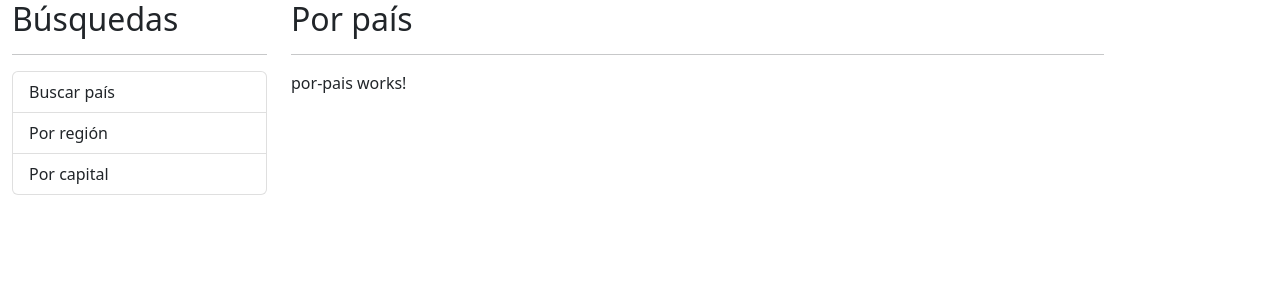
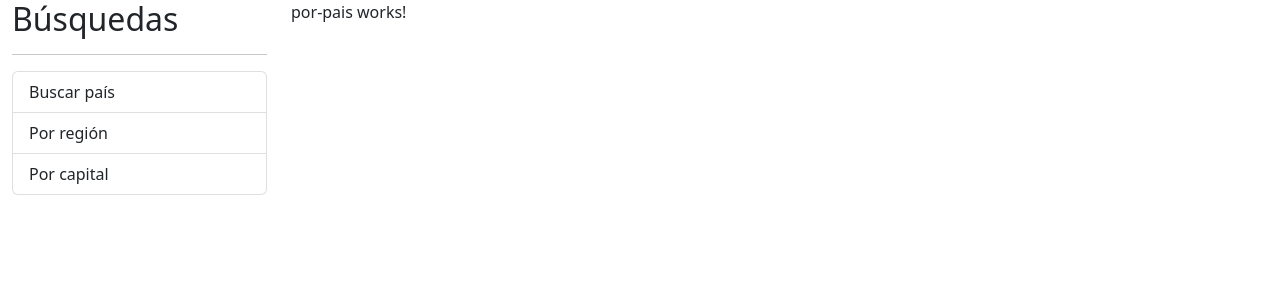
Before and after one commit to jqm75/paisesApp, an Angular app: page / in a window 1280 px wide. Shown: the top 300 px of the page. Built offline with nearby package versions, Linux system fonts and the light colour scheme.

Commit message:
RouteModule

```diff
--- a/src/app/app.component.html
+++ b/src/app/app.component.html
@@ -10,9 +10,7 @@
         </ul>
     </div>
     <div class="col">
-        <h2>Por país</h2>
-        <hr>
-        <app-por-pais></app-por-pais>
+        <router-outlet></router-outlet>
     </div>
 
 </div>
--- a/src/app/app.module.ts
+++ b/src/app/app.module.ts
@@ -1,9 +1,12 @@
 import { NgModule } from '@angular/core';
 import { BrowserModule } from '@angular/platform-browser';
+import { RouterModule } from '@angular/router';
 
 import { AppComponent } from './app.component';
 import { PaisModule } from "./pais/pais.module";
 import { SharedModule } from "./shared/shared.module";
+
+import { AppRoutingModule } from './app-routing.module';
 
 @NgModule({
     declarations: [
@@ -13,6 +16,8 @@
     bootstrap: [AppComponent],
     imports: [
         BrowserModule,
+        AppRoutingModule,
+        RouterModule,
         PaisModule,
         SharedModule
     ]
```
Also changed, not shown: src/app/app-routing.module.ts (added, +49 -0 lines).
